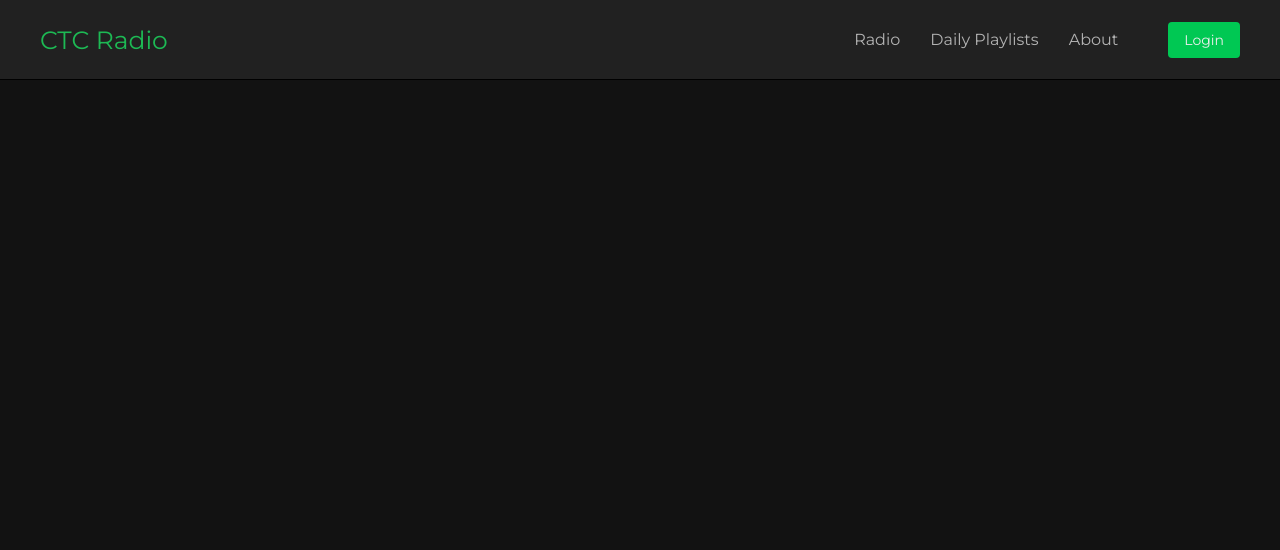
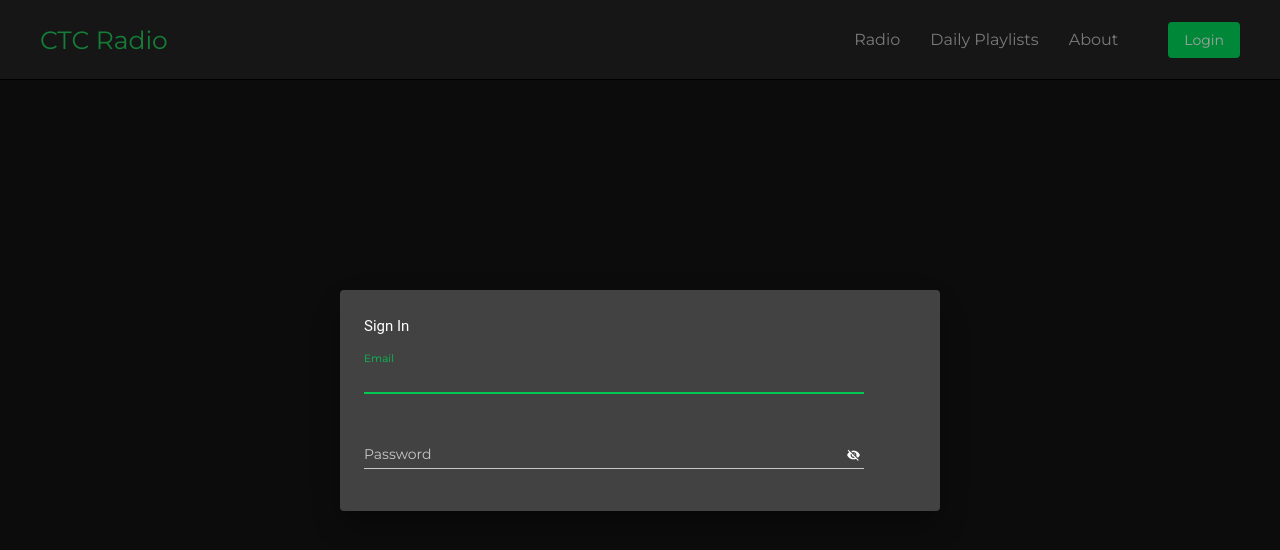
Before and after one commit to emmynk35/CTC-Radio, an Angular app: page / in a window 1280 px wide. Both pictures are taken after a click on the button "Login". Shown: the top 550 px of the page. Built offline with nearby package versions, Linux system fonts and the light colour scheme.

Commit message:
added sign-in pop up box

```diff
--- a/src/app/app.component.html
+++ b/src/app/app.component.html
@@ -3,6 +3,6 @@
   <a routerLink='/radio'>Radio</a>
   <a routerLink='/daily-playlists'>Daily Playlists</a>
   <a routerLink='/about'>About</a>
-  <button mat-flat-button color="primary" class="login-button">Login</button>
+  <button mat-flat-button color="primary" class="login-button" (click)="openLogin()">Login</button>
 </mat-toolbar>
 <router-outlet></router-outlet>
--- a/src/app/app.component.ts
+++ b/src/app/app.component.ts
@@ -1,7 +1,8 @@
 import { Component } from '@angular/core';
 import { OnInit } from '@angular/core';
 import { SpotifyService } from 'src/app/spotify.services';
-
+import { LoginComponent } from 'src/app/components/login/login.component';
+import { MatDialog } from '@angular/material/dialog';
 
 @Component({
   selector: 'app-root',
@@ -11,7 +12,14 @@ import { SpotifyService } from 'src/app/spotify.services';
 export class AppComponent implements OnInit{
   title = 'ctc-radio';
 
+
   ngOnInit() {
 
   }
+  constructor(public dialog: MatDialog) {}
+  openLogin(): void {
+    this.dialog.open(LoginComponent, {
+        width: '600px',
+    });
+  }
 }
--- a/src/app/app.module.ts
+++ b/src/app/app.module.ts
@@ -20,11 +20,14 @@ import { MatInputModule} from '@angular/material/input';
 import { HttpClientModule } from '@angular/common/http';
 import { MatProgressBarModule, MatProgressBar } from '@angular/material/progress-bar';
 import { RadioAddSongComponent } from './components/radio/radio-addSong.component';
+import { LoginComponent } from './components/login/login.component';
+
 
 @NgModule({
   declarations: [
     AppComponent,
     RadioComponent,
+    LoginComponent,
     DailyPlaylistsComponent,
     PlaylistPopupComponent,
     MusicPlayerComponent,
@@ -47,6 +50,7 @@ import { RadioAddSongComponent } from './components/radio/radio-addSong.componen
     HttpClientModule,
     MatCardModule,
     MatProgressBarModule,
+
   ],
   providers: [],
   bootstrap: [AppComponent]
--- /dev/null
+++ b/src/app/components/login/login.component.css
@@ -0,0 +1,11 @@
+.example-form {
+    min-width: 150px;
+    max-width: 500px;
+    width: 100%;
+    text-decoration-color: white;
+  }
+
+  .example-full-width {
+    width: 100%;
+
+  }
--- /dev/null
+++ b/src/app/components/login/login.component.html
@@ -0,0 +1,24 @@
+<h4>Sign In</h4>
+<form class="example-form">
+    <mat-form-field class="example-full-width">
+      <mat-label>Email</mat-label>
+      <input matInput [formControl]="emailFormControl" [errorStateMatcher]="matcher"
+             placeholder="Ex. name@chicagotrading.com">
+      <mat-error *ngIf="emailFormControl.hasError('email') && !emailFormControl.hasError('required')">
+        Please enter a valid email address
+      </mat-error>
+      <mat-error *ngIf="emailFormControl.hasError('required')">
+        Email is <strong>required</strong>
+      </mat-error>
+    </mat-form-field>
+    <br>
+    <br>
+    <mat-form-field class="example-full-width">
+        <mat-label>Password</mat-label>
+        <input matInput [type]="hide ? 'password' : 'text'">
+        <button mat-icon-button matSuffix (click)="hide = !hide" [attr.aria-label]="'Hide password'" [attr.aria-pressed]="hide">
+        <mat-icon>{{hide ? 'visibility_off' : 'visibility'}}</mat-icon>
+        </button>
+      </mat-form-field>
+
+  </form>
--- /dev/null
+++ b/src/app/components/login/login.component.ts
@@ -0,0 +1,35 @@
+import { Component, Inject } from '@angular/core';
+import { MatDialogRef, MAT_DIALOG_DATA } from '@angular/material/dialog';
+import {FormControl, FormGroupDirective, NgForm, Validators} from '@angular/forms';
+import {ErrorStateMatcher} from '@angular/material/core';
+
+/** Error when invalid control is dirty, touched, or submitted. */
+ export class MyErrorStateMatcher implements ErrorStateMatcher {
+     isErrorState(control: FormControl | null, form: FormGroupDirective | NgForm | null): boolean {
+       const isSubmitted = form && form.submitted;
+       return !!(control && control.invalid && (control.dirty || control.touched || isSubmitted));
+     }
+   }
+
+@Component({
+    templateUrl: './login.component.html',
+    styleUrls: ['./login.component.css'],
+    selector: 'login-popup',
+ })
+
+ export class LoginComponent {
+
+    hide = true;
+
+    constructor(
+       public dialogRef: MatDialogRef<LoginComponent>,
+       @Inject(MAT_DIALOG_DATA) public data:any){}
+
+       emailFormControl = new FormControl('', [
+        Validators.required,
+        Validators.email,
+      ]);
+
+       matcher = new MyErrorStateMatcher();
+
+ }
```
